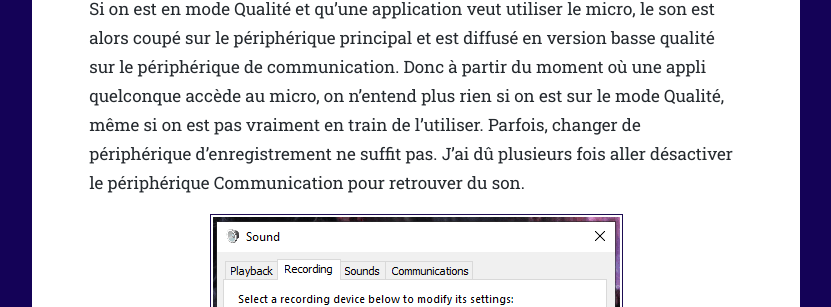
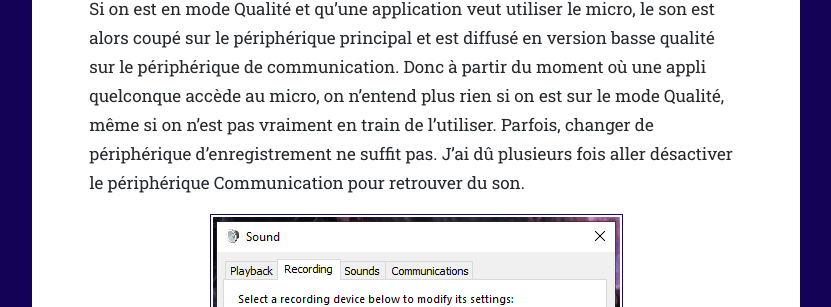
Before and after one commit to matospc/matospc.github.io, a Jekyll site: the page built from _posts/2021-8-22-sony-wh-1000-xm4.md, in a window 1280 px wide and 900 px high, scrolled down 4943 px. Shown: the part 263-570 px from the top of the window, without its empty margins (288-1119 px from the left). Built offline with Jekyll 4.4.1, drawn with Linux system fonts in a browser that asks for light colours; some of the changed text lies outside the part shown.

```diff
--- a/_posts/2021-8-22-sony-wh-1000-xm4.md
+++ b/_posts/2021-8-22-sony-wh-1000-xm4.md
@@ -61,7 +61,7 @@ Sur ce sujet, le XM3 et le XM4 sont très différents. Voici mon expérience ave
 
 J'alterne souvent entre mon téléphone et mon ordinateur et, si une connexion est active avec mon téléphone, je ne peux pas simplement demander à Windows de la remplacer. Je dois d'abord me déconnecter du téléphone et ensuite, seulement, me connecter à mon ordinateur. Si le casque était déjà connecté à l'ordinateur, il se reconnectera tout seul (presque tout le temps... ça ne fonctionne pas toujours). Dans le sens inverse, le mode NFC sur le téléphone m'évite d'aller dans les menus pour connecter/déconnecter (même si j'ai parfois besoin de redémarrer la fonction NFC pour que ça détecte le casque) car il arrive à forcer la déconnexion avec l'ordinateur.
 
-Bizarrement, mon PC portable de boulot qui sort de veille et qui se souvient que le casque était connecté, lui par contre, n'a pas de souci pour le forcer à se reconnecter, même si j'étais en train d'écouter de la musique sur mon PC perso. va comprendre.
+Bizarrement, mon PC portable de boulot qui sort de veille et qui se souvient que le casque était connecté, lui par contre, n'a pas de souci pour le forcer à se reconnecter, même si j'étais en train d'écouter de la musique sur mon PC perso... va comprendre.
 
 Je ne sais pas vraiment si je dois m'en prendre au casque, à Bluetooth, à Windows ou à tous les trois. Je n'ai pas encore eu l'occasion de vérifier si ce genre de problème arrive sur d'autres casques Bluetooth.
 
@@ -92,7 +92,7 @@ Sous Windows, il apparait deux fois parmi les périphériques de lecture :
  * Un mode "Qualité" (c'est lui qu'on veut la plupart du temps).
  * Et un mode "Communication", dont la qualité audio est réduite pour laisser de la bande passante au micro.
 
-Si on est en mode Qualité et qu'une application veut utiliser le micro, le son est alors coupé sur le périphérique principal et est diffusé en version basse qualité sur le périphérique de communication. Donc à partir du moment où une appli quelconque accède au micro, on n'entend plus rien si on est sur le mode Qualité, même si on est pas vraiment en train de l'utiliser. Parfois, changer de périphérique d'enregistrement ne suffit pas. J'ai dû plusieurs fois aller désactiver le périphérique Communication pour retrouver du son.
+Si on est en mode Qualité et qu'une application veut utiliser le micro, le son est alors coupé sur le périphérique principal et est diffusé en version basse qualité sur le périphérique de communication. Donc à partir du moment où une appli quelconque accède au micro, on n'entend plus rien si on est sur le mode Qualité, même si on n'est pas vraiment en train de l'utiliser. Parfois, changer de périphérique d'enregistrement ne suffit pas. J'ai dû plusieurs fois aller désactiver le périphérique Communication pour retrouver du son.
 
 ![Périphériques d'enregistrement](/assets/images/articles/2021/sony-wh-1000-xm4/recording-devices.png)
 
```
Also changed, not shown: other parts of _posts/2021-8-22-sony-wh-1000-xm4.md (+3 -3 lines).
